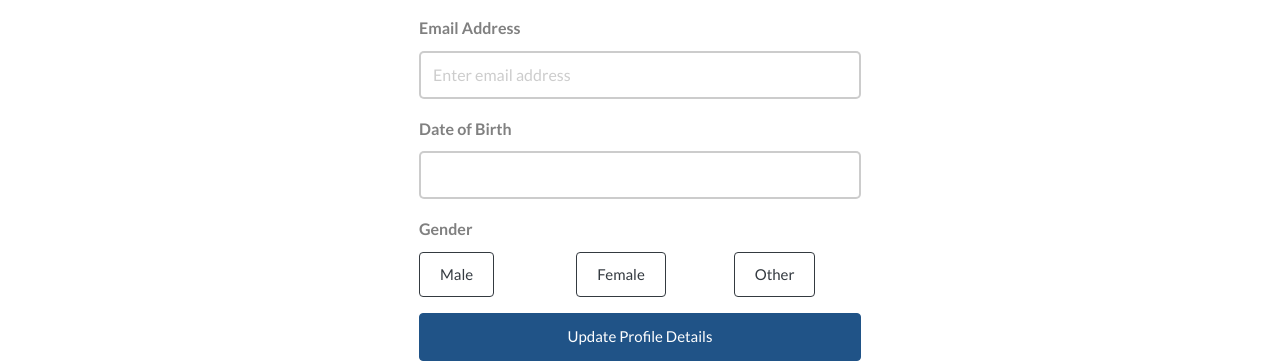
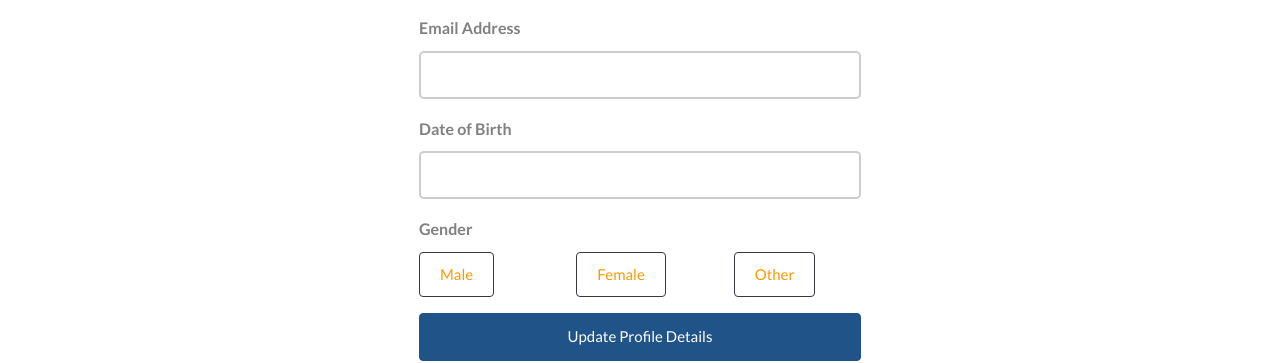
Before and after one commit to srinathdevinfo/urs, a React (Create React App) app: page /edit-profile in a window 1280 px wide. Shown: the part 303-666 px from the top of the page. Built offline with nearby package versions, Linux system fonts and the light colour scheme.

Commit message:
add more functionality

```diff
--- a/src/components/LoginComponent/LoginComponent.js
+++ b/src/components/LoginComponent/LoginComponent.js
@@ -14,6 +14,11 @@ const LoginComponent = () => {
 
   const { isLoggedIn } = useSelector((state) => state.auth);
   const { message } = useSelector((state) => state.message);
+
+  if (isLoggedIn) {
+    navigate('/profile');
+  }
+
   useEffect(() => {
     if (message) {
       toast.error(message, {
--- a/src/components/Navibar.js
+++ b/src/components/Navibar.js
@@ -15,7 +15,7 @@ const Navibar = () => {
   }, [dispatch]);
   return (
     <nav className="navbar navbar-expand-md navbar-gray bg-gray fixed-top">
-      <Link className="navbar-brand" to="/">ABC COMPANY</Link>
+      <Link className="navbar-brand" to="#/">ABC COMPANY</Link>
       <button className="navbar-toggler" type="button" data-toggle="collapse" data-target="#navbarsExampleDefault" aria-controls="navbarsExampleDefault" aria-expanded="false" aria-label="Toggle navigation">
         <span className="navbar-toggler-icon" />
       </button>
--- a/src/components/Profile/Profile.js
+++ b/src/components/Profile/Profile.js
@@ -1,5 +1,5 @@
 import React, { useState } from 'react';
-import { useNavigate } from 'react-router-dom';
+import { Link } from 'react-router-dom';
 import { Formik, Form, Field, ErrorMessage } from 'formik';
 import { useSelector } from 'react-redux';
 import axios from 'axios';
@@ -7,18 +7,17 @@ import axios from 'axios';
 // { user } from '../../actions/auth';
 
 const Profile = () => {
-  const navigate = useNavigate();
+  // const navigate = useNavigate();
   const { user } = useSelector((state) => state.auth);
   const [selected, setSelected] = useState('');
-  const [fname, setFname] = useState(user?.result?.first_name);
-  const [lname, setLname] = useState(user?.result?.last_name);
-  const [male, setMale] = useState(user?.result?.email);
-  const [dob, setDob] = useState(user?.result?.dob);
+
   // const dispatch = useDispatch();
-  const { isLoggedIn } = useSelector((state) => state.auth);
-  if (!isLoggedIn) {
-    navigate('/login');
-  }
+  // const { isLoggedIn } = useSelector((state) => state.auth);
+  // useEffect(() => {
+  //   if (!isLoggedIn) {
+  //     navigate('/login');
+  //   }
+  // }, []);
 
   return (
     <section className="profile-section container mh-85">
@@ -51,7 +50,7 @@ const Profile = () => {
 
             return errors;
           }}
-          onSubmit={(values, { setSubmitting }) => {
+          onSubmit={(values) => {
             const userinfo = JSON.parse(localStorage.getItem('user'));
             const config = {
               headers: {
@@ -61,20 +60,14 @@ const Profile = () => {
             // const url = 'api endpoint';
 
             const data = {
-              first_name: values.first_name,
-              last_name: values.last_name,
-              dob: values.dob,
+              first_name: values.first_name !== '' ? values.first_name : (user?.result?.first_name),
+              last_name: values.last_name !== '' ? values.last_name : (user?.result?.last_name),
+              dob: values.dob !== '' ? values.dob : (user?.result?.dob),
               gender: values.selected,
             };
             axios.put('https://mditest.elifeamerica.com/api/v1/profile', data, config)
               .then((res) => console.log(res))
               .catch((err) => console.log(err));
-            // setTimeout(() => {
-            // navigate('/success');
-            // alert(JSON.stringify(values, null, 2))
-            setSubmitting(false);
-
-            // }, 400);
           }}
         >
           {({ isSubmitting }) => (
@@ -89,9 +82,7 @@ const Profile = () => {
                       type="text"
                       name="first_name"
                       placeholder={user?.result?.first_name}
-                      value={fname}
                       className="form-control"
-                      onChange={(event) => { setFname(event.target.value); }}
 
                     />
                     <ErrorMessage name="first_name" component="div" className="text-red-500 " />
@@ -104,9 +95,7 @@ const Profile = () => {
                     <Field
                       type="text"
                       name="last_name"
-                      value={lname}
                       placeholder={user?.result?.last_name}
-                      onChange={(event) => { setLname(event.target.value); }}
                       className="form-control"
                     />
                     <ErrorMessage name="last_name" component="div" className="text-red-500 " />
@@ -119,9 +108,7 @@ const Profile = () => {
                 <Field
                   type="email"
                   name="email"
-                  value={male}
-                  onChange={(event) => { setMale(event.target.value); }}
-                  placeholder="Enter email address"
+                  placeholder={user?.result?.email}
                   className="form-control"
                 />
                 <ErrorMessage name="email" component="div" className="text-red-500 " />
@@ -133,9 +120,7 @@ const Profile = () => {
                 <Field
                   type="text"
                   name="dob"
-                  value={dob}
-                  onChange={(event) => { setDob(event.target.value); }}
-                  placeholder=""
+                  placeholder={user?.result?.dob}
                   className="form-control"
                 />
                 <ErrorMessage name="password" component="div" className="text-red-500 " />
@@ -145,14 +130,16 @@ const Profile = () => {
                 <label htmlFor="password">Gender</label>
 
                 <div className="row">
-                  <div className="col-lg-4"> <span className={`btn btn-outline-dark ${selected === 'male' ? 'btn-primary' : ''}`} onClick={() => { setSelected('male'); }}>Male</span></div>
-                  <div className="col-lg-4"> <span className={`btn btn-outline-dark ${selected === 'female' ? 'btn-primary' : ''}`} onClick={() => { setSelected('female'); }}>Female</span></div>
-                  <div className="col-lg-4"> <span className={`btn btn-outline-dark ${selected === 'other' ? 'btn-primary' : ''}`} onClick={() => { setSelected('other'); }}>Other</span></div>
+                  <div className="col-lg-4"> <Link to="#/" className={`btn btn-outline-dark ${selected === '1' ? 'btn-primary' : ''}`} onClick={(e) => { e.preventDefault(); setSelected('1'); }}>Male</Link></div>
+                  <div className="col-lg-4"> <Link to="#/" className={`btn btn-outline-dark ${selected === '2' ? 'btn-primary' : ''}`} onClick={(e) => { e.preventDefault(); setSelected('2'); }}>Female</Link></div>
+                  <div className="col-lg-4"> <Link to="#/" className={`btn btn-outline-dark ${selected === '3' ? 'btn-primary' : ''}`} onClick={(e) => { e.preventDefault(); setSelected('3'); }}>Other</Link></div>
 
                 </div>
               </div>
 
-              <div className="form-group"><button type="submit" className="form-control btn btn-primary rounded submit px-3" disabled={isSubmitting}>Update Profile Details</button></div>
+              <div className="form-group">
+                <button type="submit" className="form-control btn btn-primary rounded submit px-3" disabled={isSubmitting}>Update Profile Details</button>
+              </div>
 
             </Form>
           )}
```
